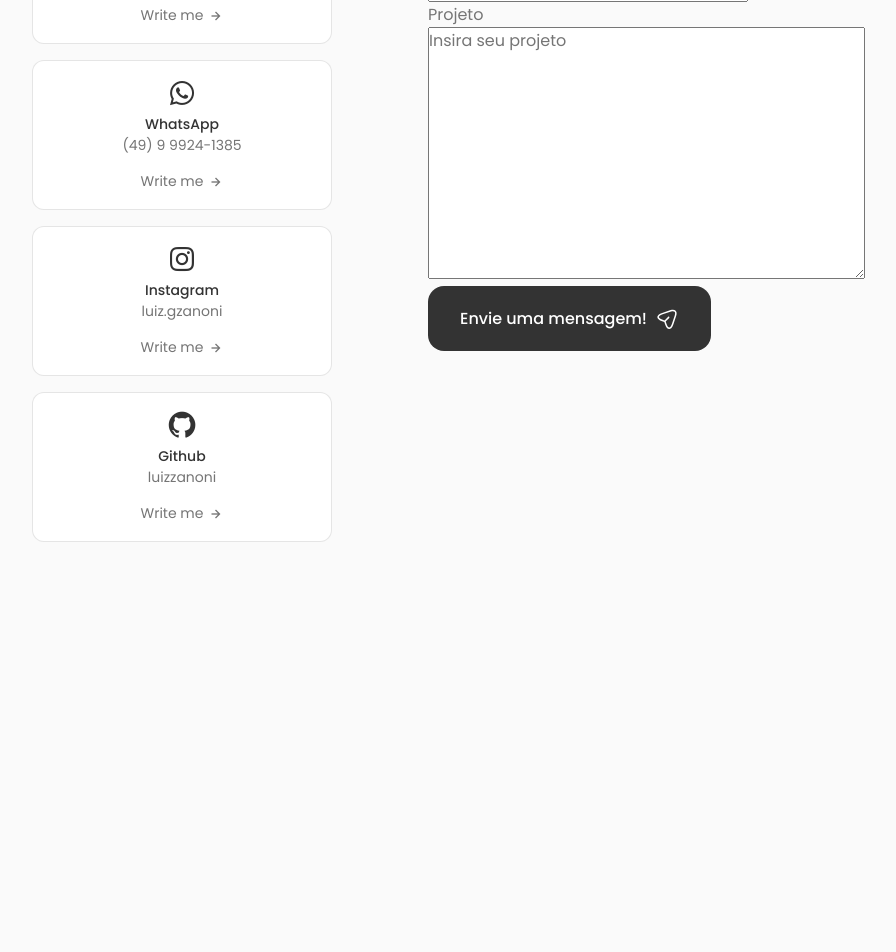
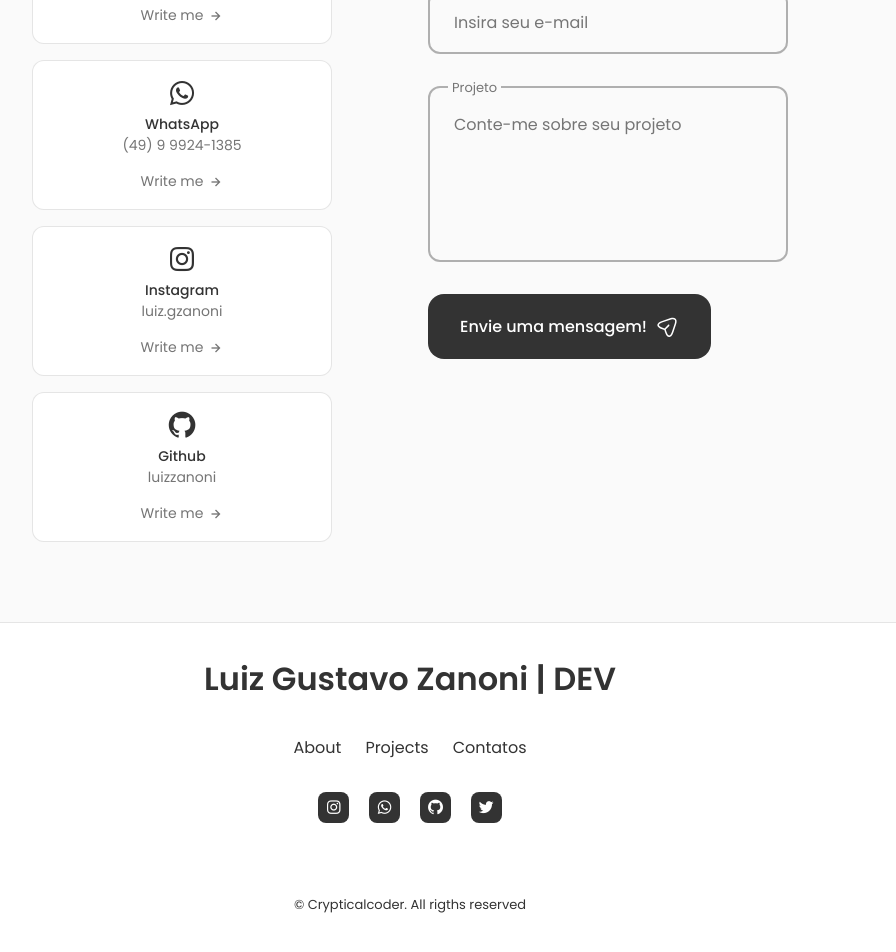
Before and after one commit to luizzanoni/portfolioReact, a React (Create React App) app: page / in a window 1280 px wide. Shown: the part 3704-4656 px from the top of the page, without its empty margins (230-1126 px from the left). Before the commit the page ends 4326 px from the top, so only its background shows below. Built offline with nearby package versions, Linux system fonts and the light colour scheme.

Commit message:
adicionando footer

```diff
--- a/package.json
+++ b/package.json
@@ -3,9 +3,11 @@
   "version": "0.1.0",
   "private": true,
   "dependencies": {
+    "@emailjs/browser": "^3.10.0",
     "@testing-library/jest-dom": "^5.16.5",
     "@testing-library/react": "^13.4.0",
     "@testing-library/user-event": "^13.5.0",
+    "emailjs-com": "^3.2.0",
     "react": "^18.2.0",
     "react-dom": "^18.2.0",
     "react-scripts": "5.0.1",
--- a/src/App.js
+++ b/src/App.js
@@ -8,6 +8,7 @@
 import Qualification from './components/qualification/Qualification';
 // import Testimonials from './components/testimonials/Testimonials';
 import Contact from './components/contact/Contact';
+import Footer from './components/footer/Footer';
 
 export const App = () => {
   return (
@@ -22,6 +23,7 @@
       <Qualification />
       {/* <Testimonials /> */}
       <Contact />
+      <Footer />
     </main>
     </>
   )
--- a/src/components/contact/Contact.jsx
+++ b/src/components/contact/Contact.jsx
@@ -1,7 +1,16 @@
-import React from 'react';
+import React, { useRef } from 'react';
+import emailjs from '@emailjs/browser';
 import "./contact.css";
 
 const Contact = () => {
+    const form = useRef();
+
+    const sendEmail = (e) => {
+        e.preventDefault();
+
+    emailjs.sendForm('service_fpo6ij4', 'template_18il508', form.current, 'ZFVLvPlychK45coBG')
+    e.target.reset()
+    };
   return (
     <section className="contact section" id="contact">
         <h2 className="section__title">Get in touch</h2>
@@ -55,7 +64,7 @@
             <div className="contact__content">
                 <h3 className="contact__title">Write me your project</h3>
 
-                <form className="contact__form">
+                <form ref={form} onSubmit={sendEmail} className="contact__form">
                     <div className="contact__form-div">
                         <label className="contact__form-tag">Nome</label>
                         <input type="text" name="name" className="contact__form-input" placeholder='Insira seu nome'/>
@@ -63,12 +72,12 @@
 
                     <div className="contact__form-div">
                         <label className="contact__form-tag">E-mail</label>
-                        <input type="text" name="name" className="contact__form-input" placeholder='Insira seu e-mail'/>
+                        <input type="text" name="email" className="contact__form-input" placeholder='Insira seu e-mail'/>
                     </div>
 
-                    <div className="contact__form-div">
+                    <div className="contact__form-div contact__form-area">
                         <label className="contact__form-tag">Projeto</label>
-                        <textarea name="project" cols="30" rows="10" className="contact__form-input" placeholder='Insira seu projeto'></textarea>
+                        <textarea name="project" cols="30" rows="10" className="contact__form-input" placeholder='Conte-me sobre seu projeto'></textarea>
                     </div>
 
                     <button className="button button--flex">
--- a/src/components/contact/contact.css
+++ b/src/components/contact/contact.css
@@ -60,6 +60,87 @@
     transition: 0.3s;
 }
 
+.contact__button:hover .contact__button-icon {
+    transform: translate(0.25rem);
+}
+
 .contact__form {
     width: 360px;
 }
+
+.contact__form-div {
+    position: relative;
+    margin-bottom: var(--mb-2);
+    height: 4rem;
+}
+
+.contact__form-input {
+    position: absolute;
+    top: 0;
+    left: 0;
+    width: 100%;
+    height: 100%;
+    border: 2px solid rgba(0, 0, 0, 0.3);
+    background: none;
+    color: var(--text-color);
+    outline: none;
+    border-radius: 0.75rem;
+    padding: 1.5rem;
+    z-index: 1;
+}
+
+.contact__form-tag {
+    position: absolute;
+    top: -0.75rem;
+    left: 1.25rem;
+    font-size: var(--smaller-font-size);
+    padding: 0.25rem;
+    background-color: var(--body-color);
+    z-index: 10;
+}
+.contact__form-area {
+    height: 11rem;
+}
+
+/* para aumentar a caixa, ou deixar fixa */
+.contact__form-area textarea {
+    resize: none;
+}
+
+/* === breakpoints === */
+/* for large devices */
+@media screen and (max-width: 992px) {
+    .contact__container {
+        column-gap: 3rem;
+    }
+}
+
+/* for medium device */
+@media screen and (max-width: 768px) {
+    .contact__container {
+        grid-template-columns: 3rem;
+        row-gap: 3rem;
+    }
+
+    .contact__info {
+        justify-content: center;
+    }
+
+    .contact__form {
+        margin: 0 auto;
+    }
+}
+
+@media screen and (max-width: 576px) {
+    .contact__info {
+        grid-template-columns: 1fr;
+    }
+
+    .contact__form {
+        width: 100%;
+    }
+}
+
+/* for small device */
+@media screen and (max-width: 350px) {
+}
--- /dev/null
+++ b/src/components/footer/Footer.jsx
@@ -0,0 +1,52 @@
+import React from 'react';
+import "./footer.css";
+
+const Footer = () => {
+  return (
+    <footer className="footer">
+        <div className="footer__container container">
+            <h1 className="footer__title">Luiz Gustavo Zanoni | DEV</h1>
+
+            <ul className="footer__list">
+                <li>
+                    <a href="#about" className="footer__link">About</a>
+                </li>
+
+                <li>
+                    <a href="#portfolio" className="footer__link">Projects</a>
+                </li>
+
+                <li>
+                    <a href="#contact" className="footer__link">Contatos</a>
+                </li>
+
+            </ul>
+
+            <div className="footer__social">
+
+                <a href="https://www.instagram.com/luiz.gzanoni/" className="footer__social-link" target="noreferrer">
+                    <i class="bx bxl-instagram"></i>
+                </a>
+
+                <a href="https://wa.me/5549999241385" className="footer__social-link" target="noreferrer">
+                    <i class="bx bxl-whatsapp"></i>
+                </a>
+
+                <a href="https://github.com/luizzanoni" className="footer__social-link" target="noreferrer">
+                    <i class="bx bxl-github"></i>
+                </a>
+
+                <a href="https://twitter.com/luiz_gzanoni" className="footer__social-link" target="noreferrer">
+                    <i class="bx bxl-twitter"></i>
+                </a>
+            </div>
+
+            <span className='footer__copy'>
+                &#169; Crypticalcoder. All rigths reserved
+            </span>
+        </div>
+    </footer>
+  )
+}
+
+export default Footer
--- /dev/null
+++ b/src/components/footer/footer.css
@@ -0,0 +1,77 @@
+.footer {
+    background-color: var(--container-color);
+    border-top: 1px solid rgba(0, 0, 0, 0.1);
+}
+
+.footer__container {
+    padding: 2rem 0 6rem;
+}
+
+.footer__title,
+.footer__link {
+    color: var(--title-color);
+}
+
+.footer__title {
+    text-align: center;
+    margin-bottom: var(--mb-2);
+}
+
+.footer__link:hover {
+    color: var(--title-color-dark);
+}
+
+.footer__list {
+    display: flex;
+    justify-content: center;
+    column-gap: 1.5rem;
+    margin-bottom: var(--mb-2);
+}
+
+.footer__social {
+    display: flex;
+    justify-content: center;
+    column-gap: 1.25rem;
+}
+
+.footer__social-link {
+    background-color: var(--title-color);
+    color: var(--container-color);
+    font-size: 1.125rem;
+    padding: 0.4rem;
+    border-radius: 0.5rem;
+    display: inline-flex;
+}
+
+.footer__social-link:hover {
+    background-color: var(--title-color-dark);
+}
+
+.footer__copy {
+    display: block;
+    margin-top: 4.5rem;
+    color: var(--title-color);
+    text-align: center;
+    font-size: var(--smaller-font-size);
+}
+
+/* === breakpoints === */
+/* for large devices */
+@media screen and (max-width: 992px) {
+    .footer__social-link {
+        padding: 0.25rem;
+        border-radius: 0.25rem;
+        font-size: 1rem;
+    }
+}
+
+/* for medium device */
+@media screen and (max-width: 768px) {
+}
+
+@media screen and (max-width: 576px) {
+}
+
+/* for small device */
+@media screen and (max-width: 350px) {
+}
```
Also changed, not shown: 2 other files (tests, documents, lock files or other folders).
